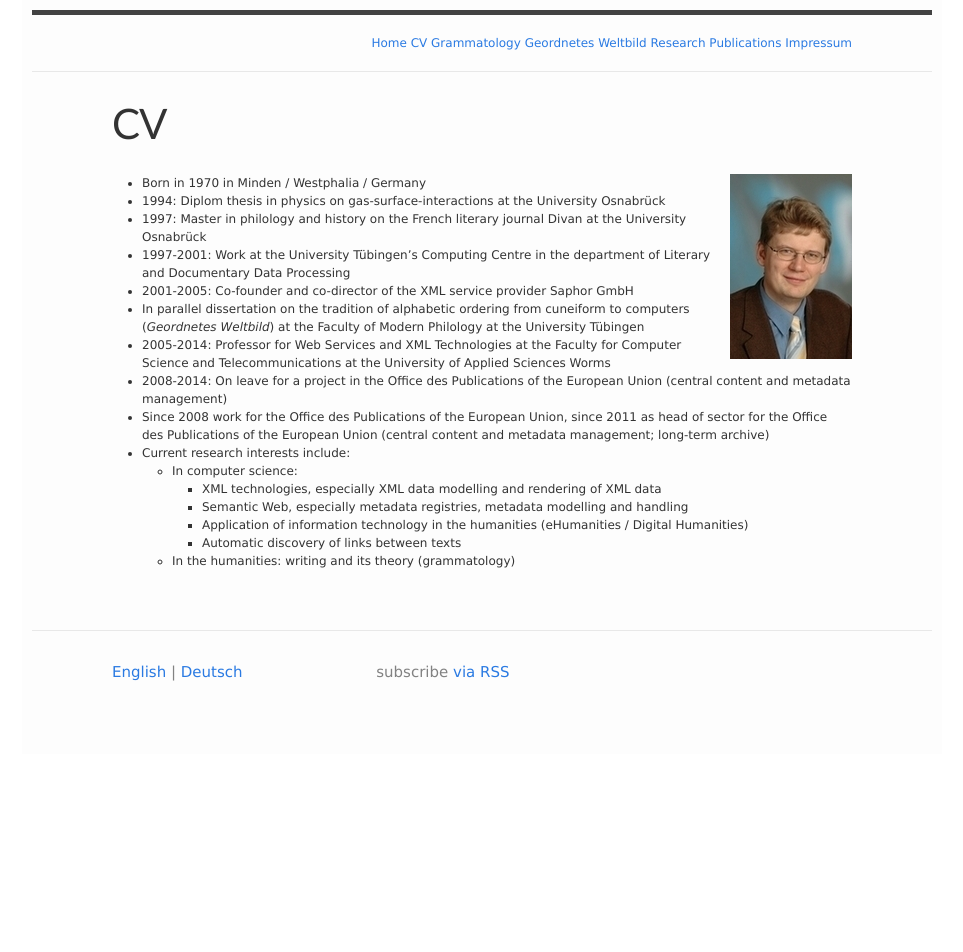
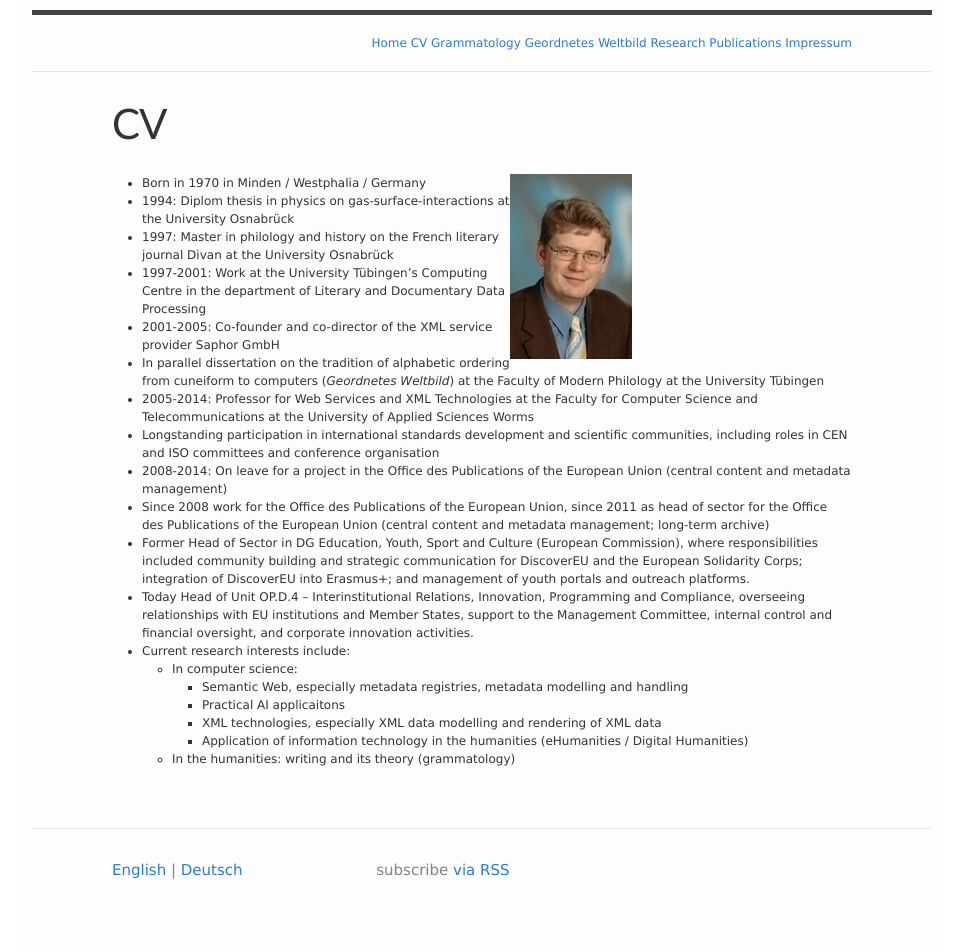
Before and after one commit to mwkuster/mwkuster.github.io, a Jekyll site: the page built from en/lebenslauf.md, in a window 1280 px wide. Shown: the whole page, without its empty margins (158-1121 px from the left). Built offline with Jekyll 4.4.1, drawn with Linux system fonts in a browser that asks for light colours; before the commit the page ends 909 px from its top, so only the background shows below that.

```diff
--- a/en/lebenslauf.md
+++ b/en/lebenslauf.md
@@ -9,7 +9,7 @@ order: b
 lang: en
 ---
 
-<img src="/img/Marc_Wilhelm_Kuester.jpg" alt="Photo Marc Wilhelm Küster" style="float:right"/>
+# <img src="/img/Marc_Wilhelm_Kuester.jpg" alt="Photo Marc Wilhelm Küster" style="float:right"/>
 
 - Born in 1970 in Minden / Westphalia / Germany
 - 1994: Diplom thesis in physics on gas-surface-interactions at the University Osnabrück
@@ -18,12 +18,15 @@ lang: en
 - 2001-2005: Co-founder and co-director of the XML service provider Saphor GmbH
 - In parallel dissertation on the tradition of alphabetic ordering from cuneiform to computers (_Geordnetes Weltbild_) at the Faculty of Modern Philology at the University Tübingen
 - 2005-2014: Professor for Web Services and XML Technologies at the Faculty for Computer Science and Telecommunications at the University of Applied Sciences Worms
+- Longstanding participation in international standards development and scientific communities, including roles in CEN and ISO committees and conference organisation
 - 2008-2014: On leave for a project in the Office des Publications of the European Union (central content and metadata management)
 - Since 2008 work for the Office des Publications of the European Union, since 2011 as head of sector for the Office des Publications of the European Union (central content and metadata management; long-term archive)
+- Former Head of Sector in DG Education, Youth, Sport and Culture (European Commission), where responsibilities included community building and strategic communication for DiscoverEU and the European Solidarity Corps; integration of DiscoverEU into Erasmus+; and management of youth portals and outreach platforms.
+- Today Head of Unit OP.D.4 – Interinstitutional Relations, Innovation, Programming and Compliance, overseeing relationships with EU institutions and Member States, support to the Management Committee, internal control and financial oversight, and corporate innovation activities.
 - Current research interests include:
   - In computer science:
+    - Semantic Web, especially metadata registries, metadata modelling and handling
+    - Practical AI applicaitons
     - XML technologies, especially XML data modelling and rendering of XML data
-    - Semantic Web, especially metadata registries, metadata modelling and handling
     - Application of information technology in the humanities (eHumanities / Digital Humanities)
-    - Automatic discovery of links between texts
   - In the humanities: writing and its theory (grammatology)
```
Also changed, not shown: _includes/head.html (+0 -12 lines), de/impressum.md (+0 -13 lines), en/impressum.md (+0 -13 lines).
